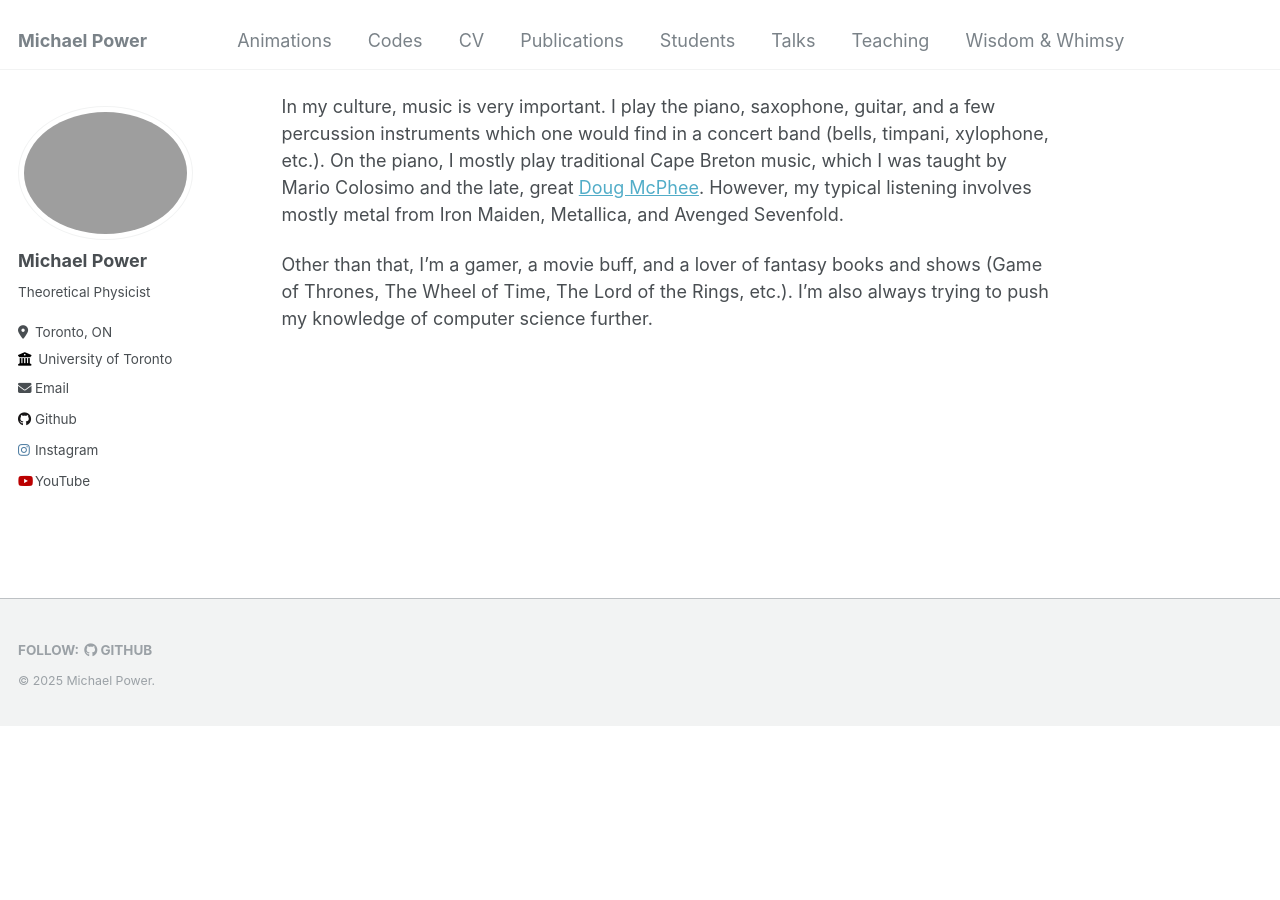
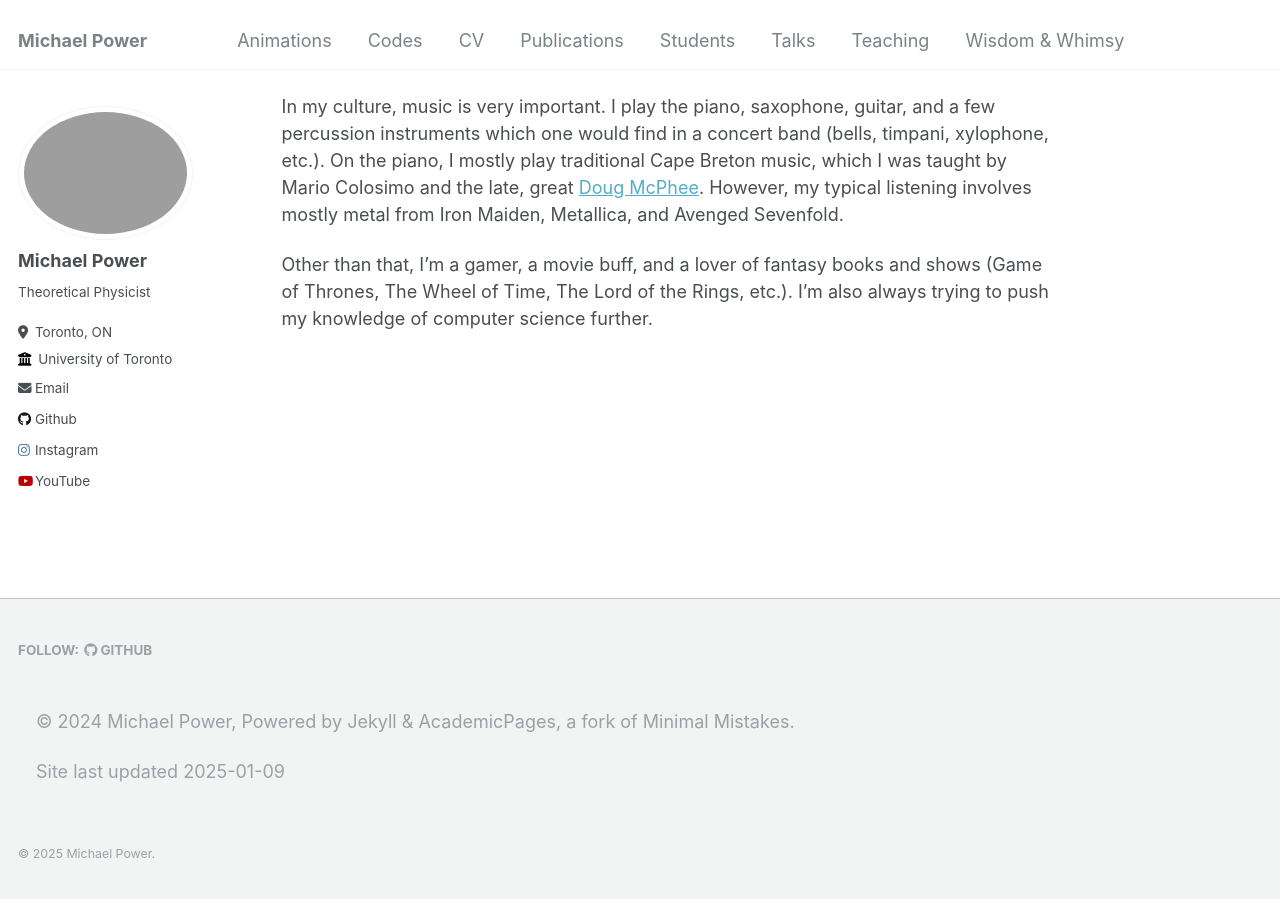
Before and after one commit to Mike-Power666/Mike-Power666.github.io, a Jekyll site: the page built from _pages/about.md, in a window 1280 px wide and 900 px high, scrolled down 2619 px. Built offline with Jekyll 4.4.1, drawn with Linux system fonts in a browser that asks for light colours; before the commit the page ends 3346 px from its top, so only the background shows below that.

Commit message:
Update footer.html
Updated footer to include Academic

```diff
--- a/_includes/footer.html
+++ b/_includes/footer.html
@@ -16,4 +16,9 @@
 </div>
 {% endif %}
 
+<footer>
+  <p>&copy; 2024 Michael Power, Powered by Jekyll & AcademicPages, a fork of Minimal Mistakes.</p>
+  <p>Site last updated {{ site.time | date: '%Y-%m-%d' }}</p>
+</footer>
+
 <div class="page__footer-copyright">&copy; {{ site.time | date: '%Y' }} {{ site.name | default: site.title }}.</div>
```
